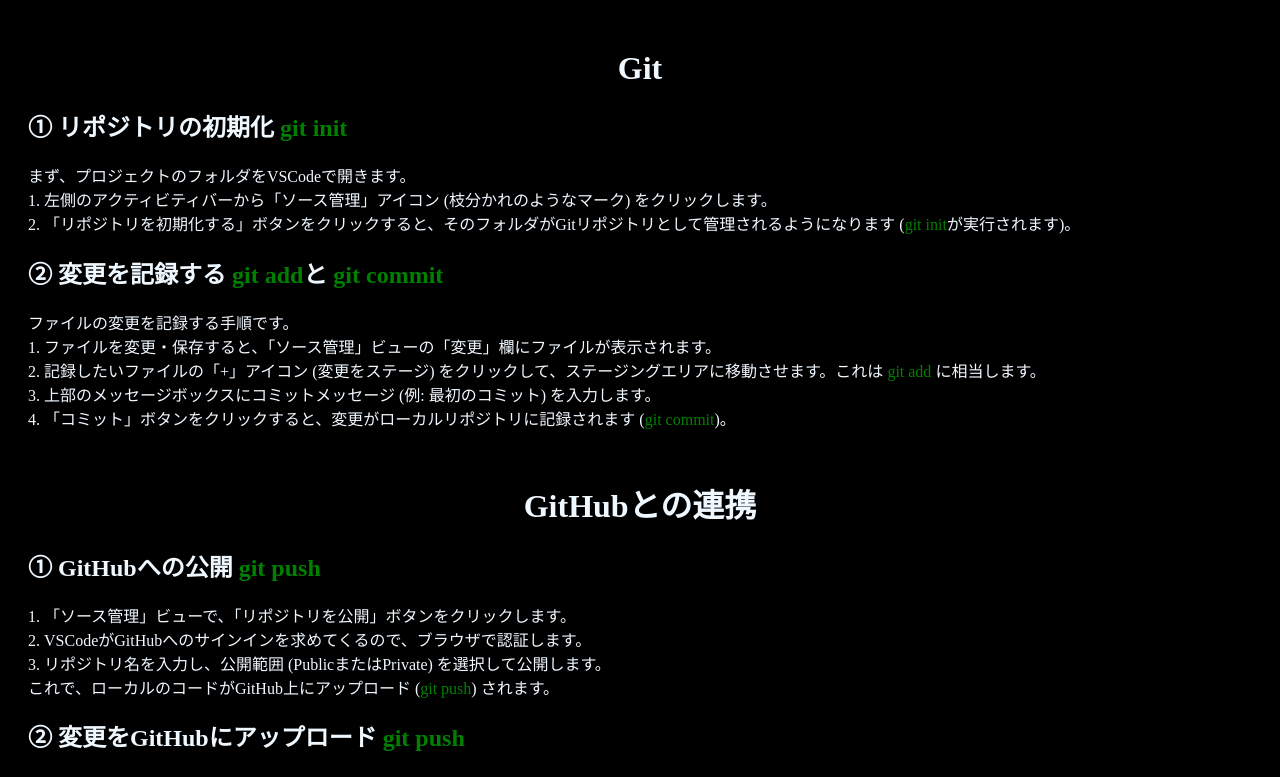
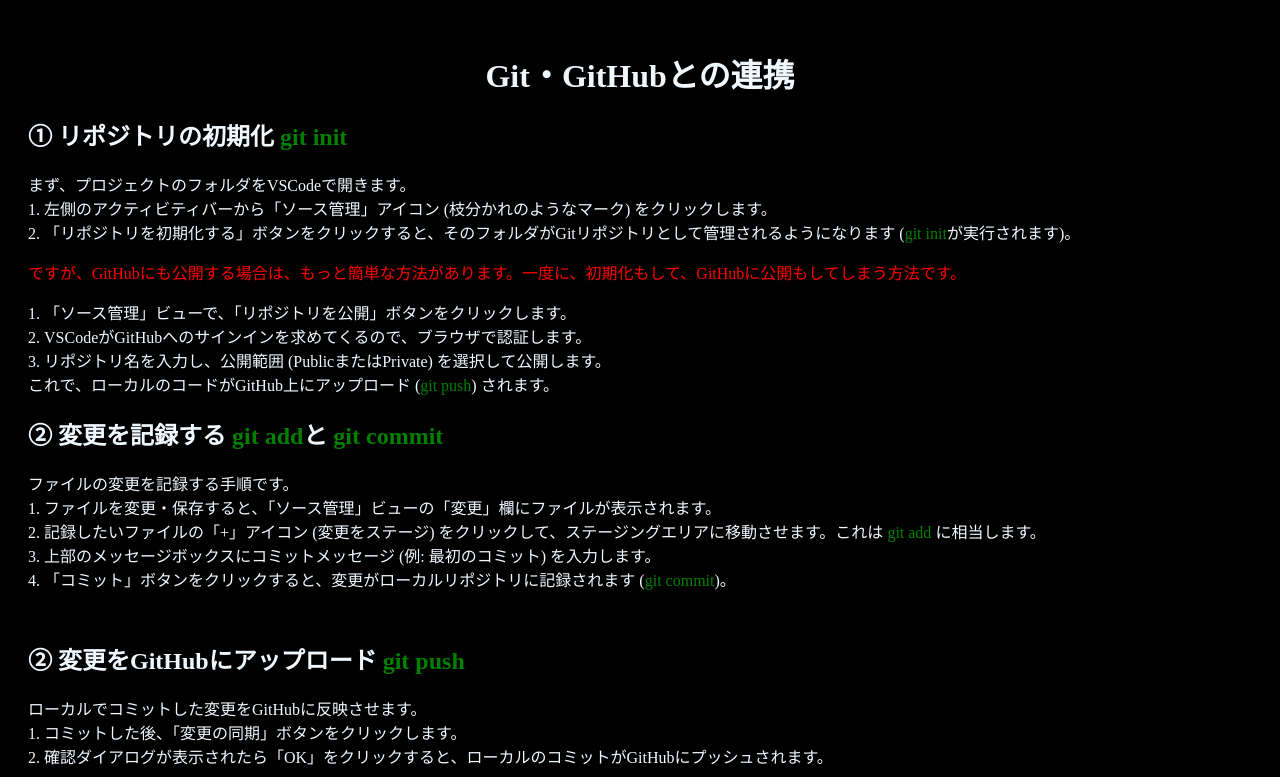
Before and after one commit to TsuchiyaYuki299/web-contest-summer-tsuchiya, a plain HTML site: page html/step1-1.html in a window 1280 px wide. Shown: the top 777 px of the page. Drawn offline with Linux system fonts and the light colour scheme.

Commit message:
テキストを修正

```diff
--- a/html/step1-1.html
+++ b/html/step1-1.html
@@ -10,12 +10,19 @@
 
 <body>
   <div class="content">
-    <h1 class="step1-title">Git</h1>
+    <h1 class="step1-title">Git・GitHubとの連携</h1>
     <h2>① リポジトリの初期化<span class="green-text"> git init</span></h2>
     <p>まず、プロジェクトのフォルダをVSCodeで開きます。<br>
       1. 左側のアクティビティバーから「ソース管理」アイコン (枝分かれのようなマーク) をクリックします。<br>
       2. 「リポジトリを初期化する」ボタンをクリックすると、そのフォルダがGitリポジトリとして管理されるようになります (<span class="green-text">git init</span>が実行されます)。
     </p>
+    <p class="red-text">ですが、GitHubにも公開する場合は、もっと簡単な方法があります。一度に、初期化もして、GitHubに公開もしてしまう方法です。</p>
+    <p>1. 「ソース管理」ビューで、「リポジトリを公開」ボタンをクリックします。<br>
+      2. VSCodeがGitHubへのサインインを求めてくるので、ブラウザで認証します。<br>
+      3. リポジトリ名を入力し、公開範囲 (PublicまたはPrivate) を選択して公開します。<br>
+      これで、ローカルのコードがGitHub上にアップロード (<span class="green-text">git push</span>) されます。
+    </p>
+
     <h2>② 変更を記録する<span class="green-text"> git add</span>と<span class="green-text"> git commit</span></h2>
 
     <p>ファイルの変更を記録する手順です。<br>
@@ -27,13 +34,6 @@
 
   </div>
   <div class="content">
-    <h1 class="step1-title">GitHubとの連携</h1>
-    <h2>① GitHubへの公開<span class="green-text"> git push</span></h2>
-    <p>1. 「ソース管理」ビューで、「リポジトリを公開」ボタンをクリックします。<br>
-      2. VSCodeがGitHubへのサインインを求めてくるので、ブラウザで認証します。<br>
-      3. リポジトリ名を入力し、公開範囲 (PublicまたはPrivate) を選択して公開します。<br>
-      これで、ローカルのコードがGitHub上にアップロード (<span class="green-text">git push</span>) されます。
-    </p>
 
     <h2>② 変更をGitHubにアップロード<span class="green-text"> git push</span"></span></h2>
     <p>ローカルでコミットした変更をGitHubに反映させます。<br>
--- a/style.css
+++ b/style.css
@@ -6,6 +6,10 @@ body {
 
 .green-text {
   color: green;
+}
+
+.red-text {
+  color: red;
 }
 
 .menu {
```
